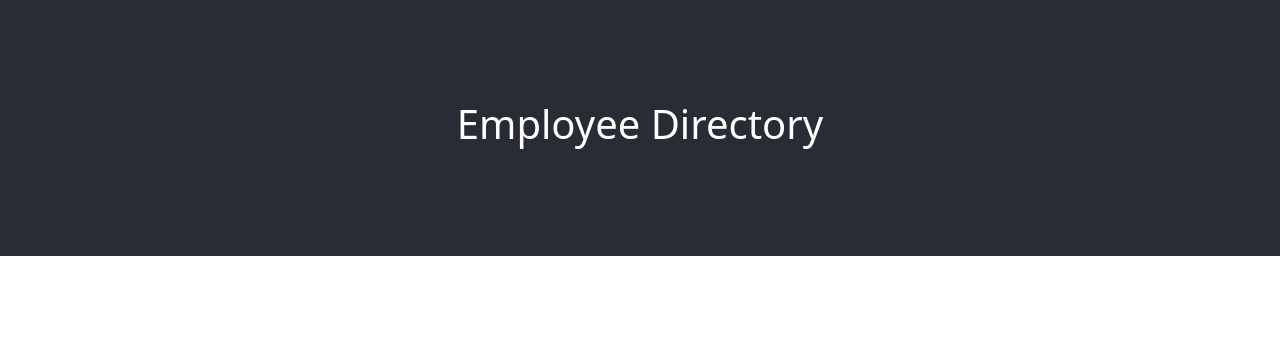
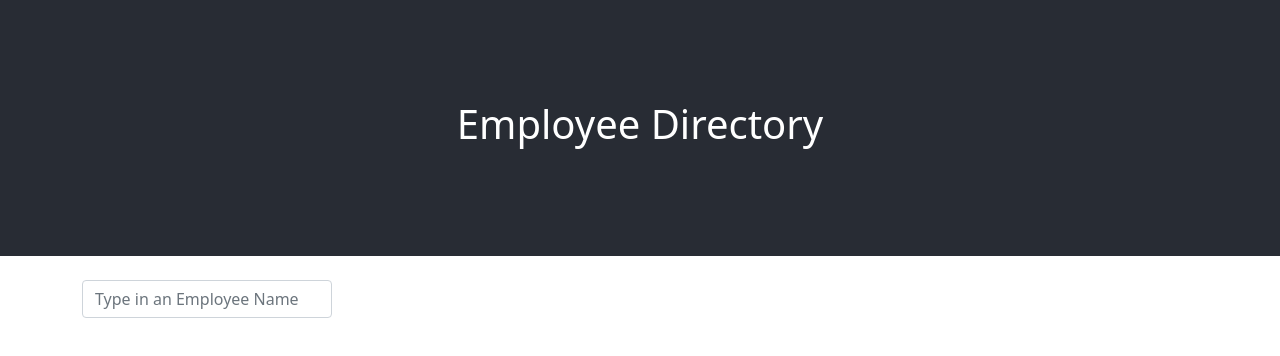
Before and after one commit to adamnatrop/react_employee_directory, a React (Create React App) app: page / in a window 1280 px wide. Shown: the top 356 px of the page. Built offline with nearby package versions, Linux system fonts and the light colour scheme; no server answers.

Commit message:
set up API and search bar

```diff
--- a/src/App.css
+++ /dev/null
@@ -1,29 +0,0 @@
-.App {
-  text-align: center;
-}
-
-.App-logo {
-  height: 40vmin;
-  pointer-events: none;
-}
-
-@media (prefers-reduced-motion: no-preference) {
-  .App-logo {
-    animation: App-logo-spin infinite 20s linear;
-  }
-}
-
-.App-header {
-  background-color: #282c34;
-  min-height: 100vh;
-  display: flex;
-  flex-direction: column;
-  align-items: center;
-  justify-content: center;
-  font-size: calc(10px + 2vmin);
-  color: white;
-}
-
-.App-link {
-  color: #61dafb;
-}
--- a/src/App.js
+++ b/src/App.js
@@ -1,12 +1,13 @@
 import Header from "./components/Header/index";
-import './App.css';
+import Search from "./components/Search"
+
 
 
 function App() {
   return (
     <div>
       <Header/>
-
+      <Search/>
     </div>
   );
 }
--- /dev/null
+++ b/src/components/Search/index.js
@@ -0,0 +1,48 @@
+import React, { Component } from "react";
+import SearchForm from "../SearchForm";
+import API from "../../utils/API";
+
+
+
+class Search extends Component {
+    state = {
+        search: "",
+        results: [],
+        error: ""
+    };
+
+
+    componentDidMount(){
+        API.getEmployeeData()
+            .then(res => {
+                console.log(res.data.results)
+                this.setState({results: res.data.results})
+
+            })
+            .catch(err => console.log(err));
+
+    }
+
+
+    handleInputChange = event => {
+        this.setState({ search: event.target.value });
+      };
+
+
+    render() {
+        return (
+            <div className="container">
+                <div className="row justify-content-center">
+                    <SearchForm
+                        handleInputChange={this.handleInputChange}
+                    />
+                </div>
+
+
+            </div>
+        )
+    }
+
+}
+
+export default Search;
--- /dev/null
+++ b/src/components/SearchForm/index.js
@@ -0,0 +1,25 @@
+import React from "react";
+import "./style.css"
+
+function SearchForm(props){
+
+
+    return (
+        <form className="search">
+            <div className="form-group">
+                <label htmlFor="employee"></label>
+                <input
+                    value={props.search}
+                    onChange={props.handleInputChange}
+                    name="employee"
+                    type="text"
+                    className="form-control search-width"
+                    placeholder="Type in an Employee Name"
+                />
+
+            </div>
+        </form>
+    )
+}
+
+export default SearchForm
--- /dev/null
+++ b/src/components/SearchForm/style.css
@@ -0,0 +1,7 @@
+.search-width {
+
+    max-width: 250px;
+
+
+
+}
--- /dev/null
+++ b/src/utils/API.js
@@ -0,0 +1,8 @@
+/* eslint-disable import/no-anonymous-default-export */
+import axios from "axios";
+
+export default {
+    getEmployeeData: function() {
+        return axios.get("https://randomuser.me/api/?results=50")
+    }
+};
```
Also changed, not shown: src/logo.svg (deleted).
